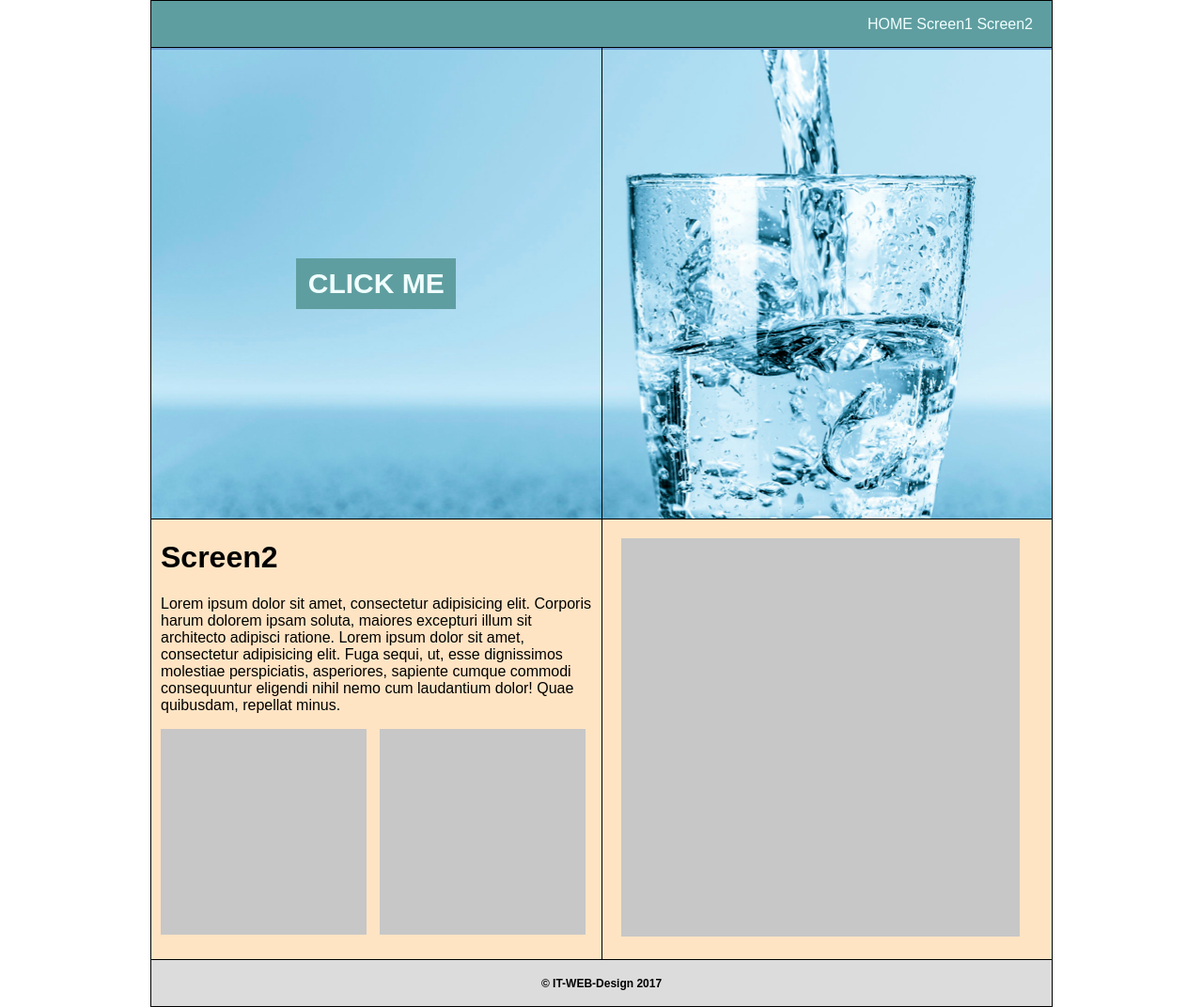
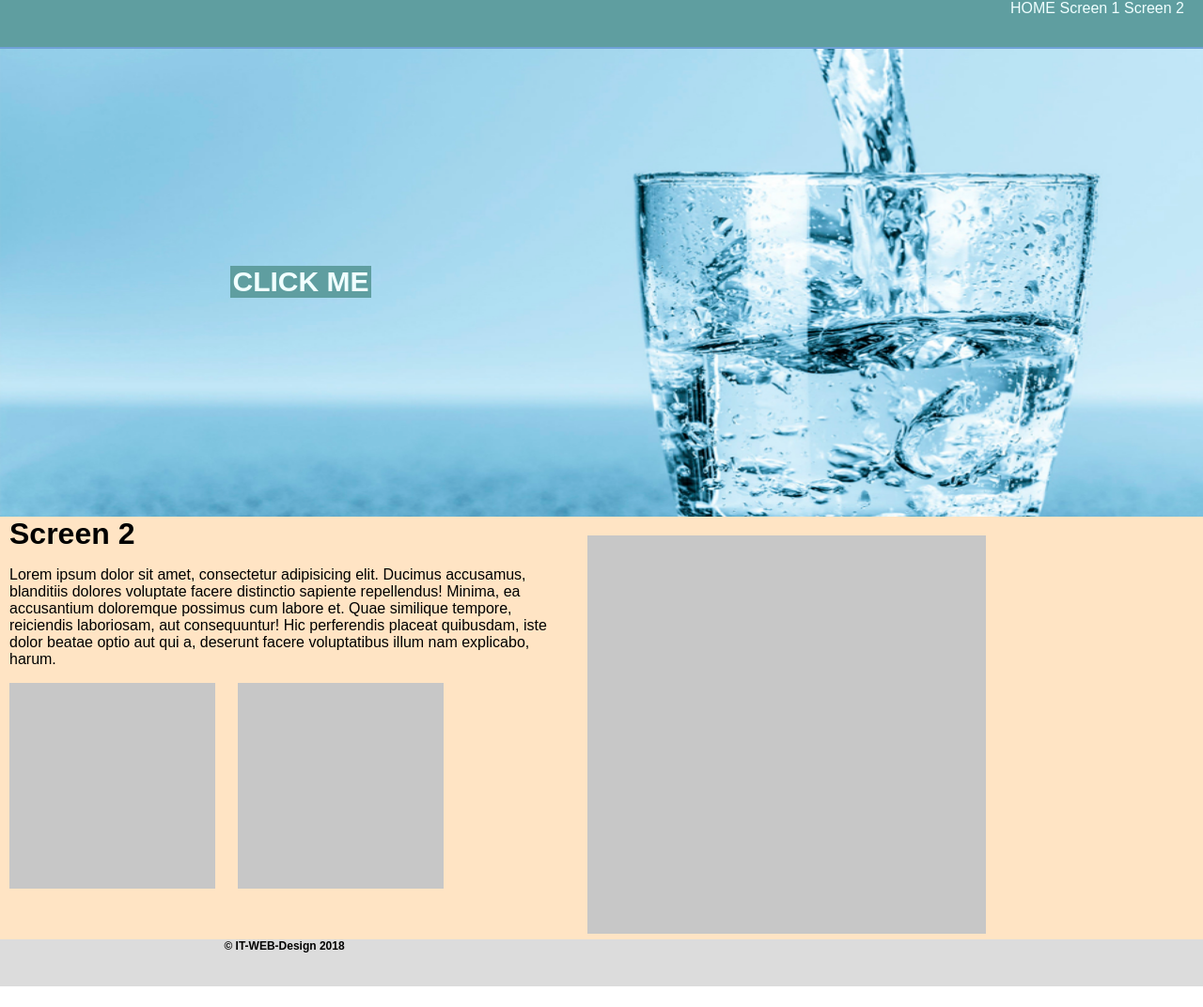
Before and after one commit to st4n1sl4w/start-it, a plain HTML site: page index.html in a window 1280 px wide. Shown: the whole page at 94% size. After the commit the page ends 1050 px from the top, so only its background shows below. Drawn offline with Linux system fonts and the light colour scheme.

Commit message:
Homework #4 - implementation

```diff
--- a/css/styles.css
+++ b/css/styles.css
@@ -1,5 +1,5 @@
 
-body {
+body, ul, h1 {
     margin: 0;
     padding: 0;
     font-family: sans-serif;
@@ -26,6 +26,14 @@ td {
 .banner {
     height: 500px;
     background-image: url(../images/banner.png);
+    background-repeat: no-repeat;
+    background-size: 100% 500px;
+}
+
+.big-logo {
+    float: left;
+    width: 50%;
+    margin-top: 233px;
 }
 
 .button {
@@ -57,6 +65,8 @@ td {
     padding-left:20px;
     padding-right:20px;
     padding-top:20px;
+    float:right;
+    width: 50%;
 }
 
 .footer {
--- a/index.html
+++ b/index.html
@@ -3,30 +3,40 @@
 <head>
     <meta charset="UTF-8">
     <title>Document</title>
-    <link rel="stylesheet" href="style.css">
+    <link rel="stylesheet" href="css/styles.css">
 </head>
 <body>
-    <table>
-        <tr class="menu">
-            <td colspan="2">HOME Screen1 Screen2</td>
+<div class="">
+    <div class="menu">
+        HOME Screen 1 Screen 2
+    </div>
+    <div class="banner">
+        <div class="big-logo">
+           <p class="button">CLICK ME</p>
+        </div>
+        <div class="big-logo">
+        </div>
+    </div>
+    <div class="content">
+        <div class="article">
+            <div class="big">
+             <img src="images/plashka-big.png">
+            </div>
+            <h1>Screen 2</h1>
+            <p>Lorem ipsum dolor sit amet, consectetur adipisicing elit. Ducimus accusamus, blanditiis dolores voluptate facere distinctio sapiente repellendus! Minima, ea accusantium doloremque possimus cum labore et. Quae similique tempore, reiciendis laboriosam, aut consequuntur! Hic perferendis placeat quibusdam, iste dolor beatae optio aut qui a, deserunt facere voluptatibus illum nam explicabo, harum.</p>
 
-        </tr>
-           <tr class="screen1">
-            <td><p class="knopka">CLICK ME</p></td>
-            <td></td>
-        </tr>
-        <tr class="screen2">
-            <td class="scr2"><h1>Screen2</h1>
-                <p>Lorem ipsum dolor sit amet, consectetur adipisicing elit. Corporis harum dolorem ipsam soluta, maiores excepturi illum sit architecto adipisci ratione. Lorem ipsum dolor sit amet, consectetur adipisicing elit. Fuga sequi, ut, esse dignissimos molestiae perspiciatis, asperiores, sapiente cumque commodi consequuntur eligendi nihil nemo cum laudantium dolor! Quae quibusdam, repellat minus.</p>
-            <img src="images/plashka-small.png" alt="">
-            <img class="scr2" src="images/plashka-small.png" alt="">
-            </td>
-            <td class="scr2-2"><img src="images/plashka-big.png" alt=""></td>
-        </tr>
-        <tr class="footer">
-            <td colspan="2">&copy; IT-WEB-Design 2017</td>
+            <img src="images/plashka-small.png">
+            <img src="images/plashka-small.png" class="little-picture">
 
-        </tr>
-    </table>
+        </div>
+
+    </div>
+    <div>
+        <div colspan="2" class="footer">
+            &copy; IT-WEB-Design 2018
+        </div>
+    </div>
+</div>
+
 </body>
 </html>
--- a/style.css
+++ /dev/null
@@ -1,69 +0,0 @@
-body {
-    margin: 0;
-    padding: 0;
-    font-family: sans-serif;
-}
-table, td{
-    border: solid 1px black;
-    border-collapse: collapse;
-    width:960px;
-    margin: 0 auto;
-}
-td{
-    width: 50%;
-}
-
-
-.screen1 {
-    height: 502px;
-    background-image: url(images/banner.png);
-}
-
-.menu {
-    height: 50px;
-    background-color: cadetblue;
-    text-align: right;
-
-}
-.menu td{
-    color: azure;
-    padding-right: 20px;
-
-}
-
-.knopka {
-    text-align: center;
-    font-weight: 700;
-    color: azure;
-    font-size: 30px;
-    padding: 10px;
-    background-color: cadetblue;
-    width: 150px;
-    margin: 0 auto;
-}
-
-
-
-.screen2 {
-    height: 450px;
-    background-color:bisque;
-    vertical-align:top;
-
-
-}
-
-.scr2 {
-    padding-left: 10px;
-}
-
-.scr2-2 {
-    padding: 20px;
-}
-
-.footer {
-    height: 50px;
-    background-color: gainsboro;
-    text-align: center;
-    font-size: 12px;
-    font-weight: 600;
-}
```
